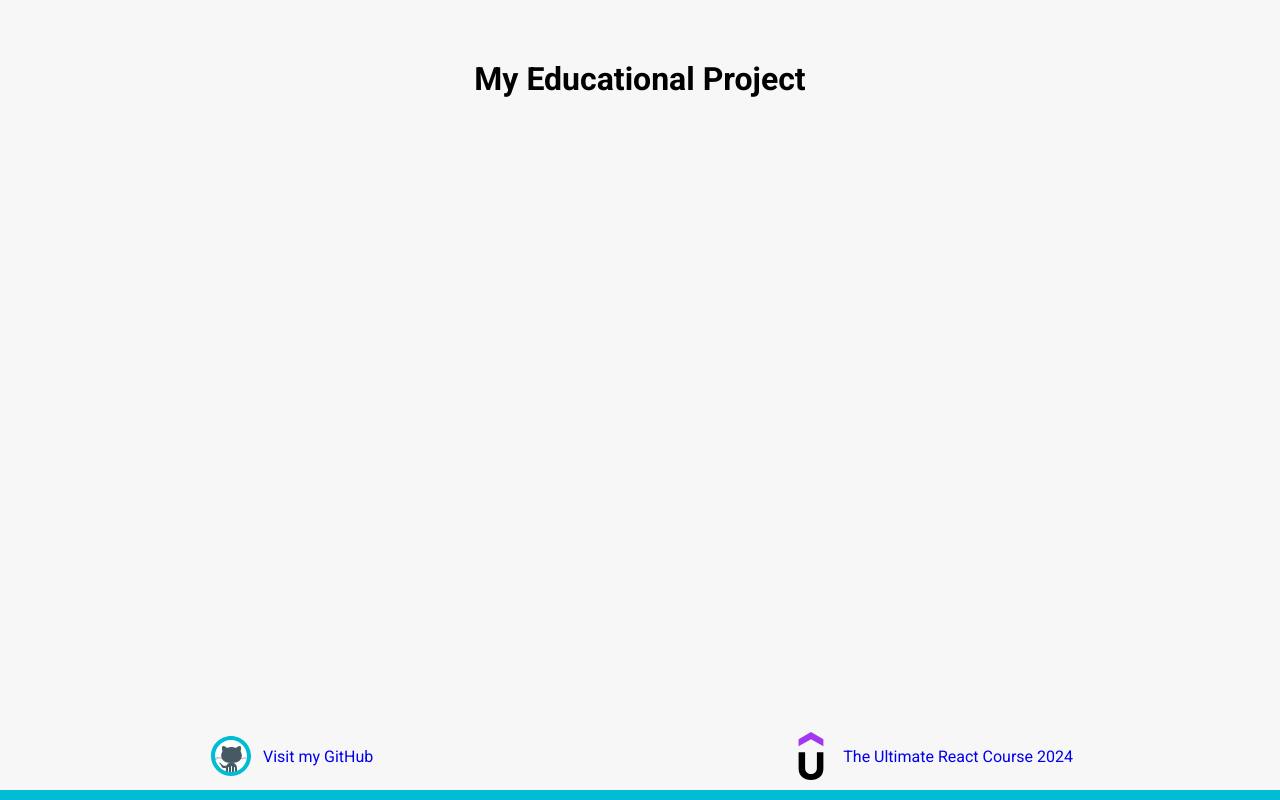
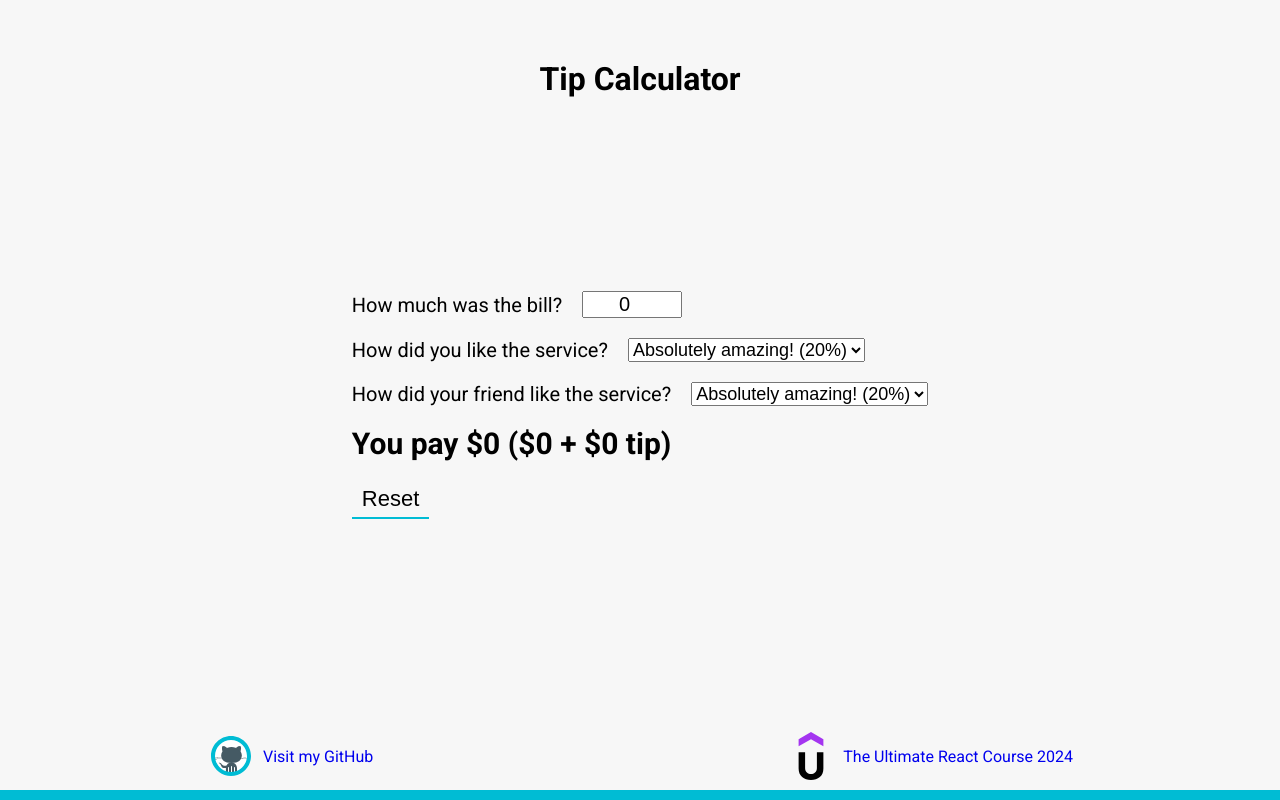
Before and after one commit to VitalyRK/2024-Jonas-ReactCourse, a React (Vite) app: page / in a window 1280 px wide. Built offline with nearby package versions, Linux system fonts and the light colour scheme.

Commit message:
feat: tip already ready (Fri, Jan 19, 2024 11:36:06 AM)

```diff
--- a/src/App.tsx
+++ b/src/App.tsx
@@ -1,11 +1,13 @@
 import About from './components/About/About';
+import TipCalculator from './modules/TipCalculator/TipCalculator';
 
 import './global.css';
 
 function App() {
   return (
     <>
-      <h1>My Educational Project</h1>
+      <h1>Tip Calculator</h1>
+      <TipCalculator />
       <About />
     </>
   );
--- /dev/null
+++ b/src/components/InputField/InputField.tsx
@@ -0,0 +1,24 @@
+import styles from './index.module.css';
+
+interface IProps {
+  totalBill: number;
+  setTotalBill: (v: number) => void;
+}
+
+const InputField = ({ totalBill, setTotalBill }: IProps) => {
+  const value = totalBill;
+
+  return (
+    <div className={styles.inputField}>
+      <span>How much was the bill?</span>
+      <input
+        value={value}
+        placeholder={'Bill value'}
+        type="number"
+        onChange={(e) => setTotalBill(Number(e.target.value))}
+      ></input>
+    </div>
+  );
+};
+
+export default InputField;
--- /dev/null
+++ b/src/components/InputField/index.module.css
@@ -0,0 +1,11 @@
+.inputField {
+  display: flex;
+  align-items: center;
+  gap: 20px;
+}
+
+.inputField>input {
+  text-align: center;
+  width: 100px;
+  font-size: 20px;
+}
--- /dev/null
+++ b/src/components/Reset/Reset.tsx
@@ -0,0 +1,15 @@
+import styles from './index.module.css';
+
+interface IProps {
+  ResetFunc: () => void;
+}
+
+const Reset = ({ ResetFunc }: IProps) => {
+  return (
+    <button className={styles.btnReset} onClick={ResetFunc}>
+      Reset
+    </button>
+  );
+};
+
+export default Reset;
--- /dev/null
+++ b/src/components/Reset/index.module.css
@@ -0,0 +1,13 @@
+.btnReset {
+  width: fit-content;
+  height: 38px;
+  padding: 3px 10px;
+  font-size: 22px;
+  border-bottom: 2px solid var(--mainColor);
+  cursor: pointer;
+  transition: all .3s ease;
+}
+
+.btnReset:active {
+  transform: scale(0.9);
+}
--- /dev/null
+++ b/src/components/SelectField/SelectField.tsx
@@ -0,0 +1,28 @@
+import styles from './index.module.css';
+
+interface IProps {
+  satisfaction: number;
+  text: string;
+  setSatisfaction: (v: number) => void;
+}
+
+const SelectField = ({ satisfaction, text, setSatisfaction }: IProps) => {
+  const value = satisfaction;
+
+  return (
+    <div className={styles.selectField}>
+      <span>{text}</span>
+      <select
+        value={value}
+        onChange={(e) => setSatisfaction(Number(e.target.value))}
+      >
+        <option value={0}>Dissatisfied. (0%)</option>
+        <option value={5}>It was okay. (5%)</option>
+        <option value={10}>It was good. (10%)</option>
+        <option value={20}>Absolutely amazing! (20%)</option>
+      </select>
+    </div>
+  );
+};
+
+export default SelectField;
--- /dev/null
+++ b/src/components/SelectField/index.module.css
@@ -0,0 +1,8 @@
+.selectField {
+  display: flex;
+  gap: 20px;
+}
+
+.selectField>select {
+  font-size: 18px;
+}
--- /dev/null
+++ b/src/modules/TipCalculator/TipCalculator.tsx
@@ -0,0 +1,45 @@
+import { useState } from 'react';
+
+import InputField from '@/components/InputField/InputField';
+import Reset from '@/components/Reset/Reset';
+import SelectField from '@/components/SelectField/SelectField';
+
+import styles from './index.module.css';
+
+const TipCalculator = () => {
+  const [totalBill, setTotalBill] = useState(0);
+  const [mineSatisfaction, setMineSatisfaction] = useState(20);
+  const [friendsSatisfaction, setFriendsSatisfaction] = useState(20);
+
+  const tip = Math.round(
+    (totalBill / 100) * ((mineSatisfaction + friendsSatisfaction) / 2)
+  );
+
+  const resetFunc = () => {
+    setTotalBill(0);
+    setMineSatisfaction(20);
+    setFriendsSatisfaction(20);
+  };
+
+  return (
+    <>
+      <div className={styles.container}>
+        <InputField totalBill={totalBill} setTotalBill={setTotalBill} />
+        <SelectField
+          text="How did you like the service?"
+          satisfaction={mineSatisfaction}
+          setSatisfaction={setMineSatisfaction}
+        />
+        <SelectField
+          text="How did your friend like the service?"
+          satisfaction={friendsSatisfaction}
+          setSatisfaction={setFriendsSatisfaction}
+        />
+        <p>{`You pay $${totalBill + tip} ($${totalBill} + $${tip} tip)`}</p>
+        <Reset ResetFunc={resetFunc} />
+      </div>
+    </>
+  );
+};
+
+export default TipCalculator;
--- /dev/null
+++ b/src/modules/TipCalculator/index.module.css
@@ -0,0 +1,11 @@
+.container {
+  font-size: 20px;
+  display: flex;
+  flex-direction: column;
+  gap: 20px;
+}
+
+.container>p {
+  font-size: 30px;
+  font-weight: 700;
+}
```
